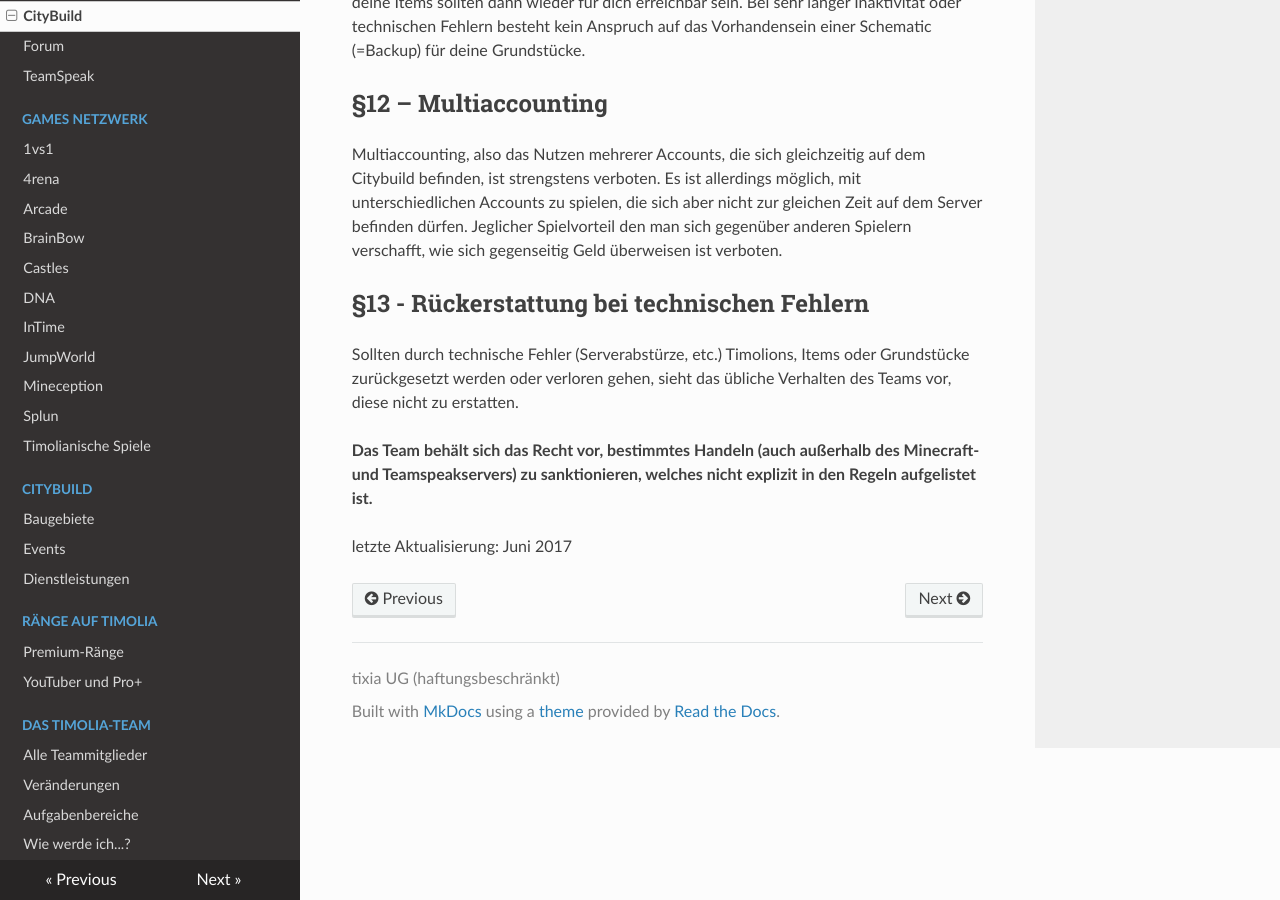
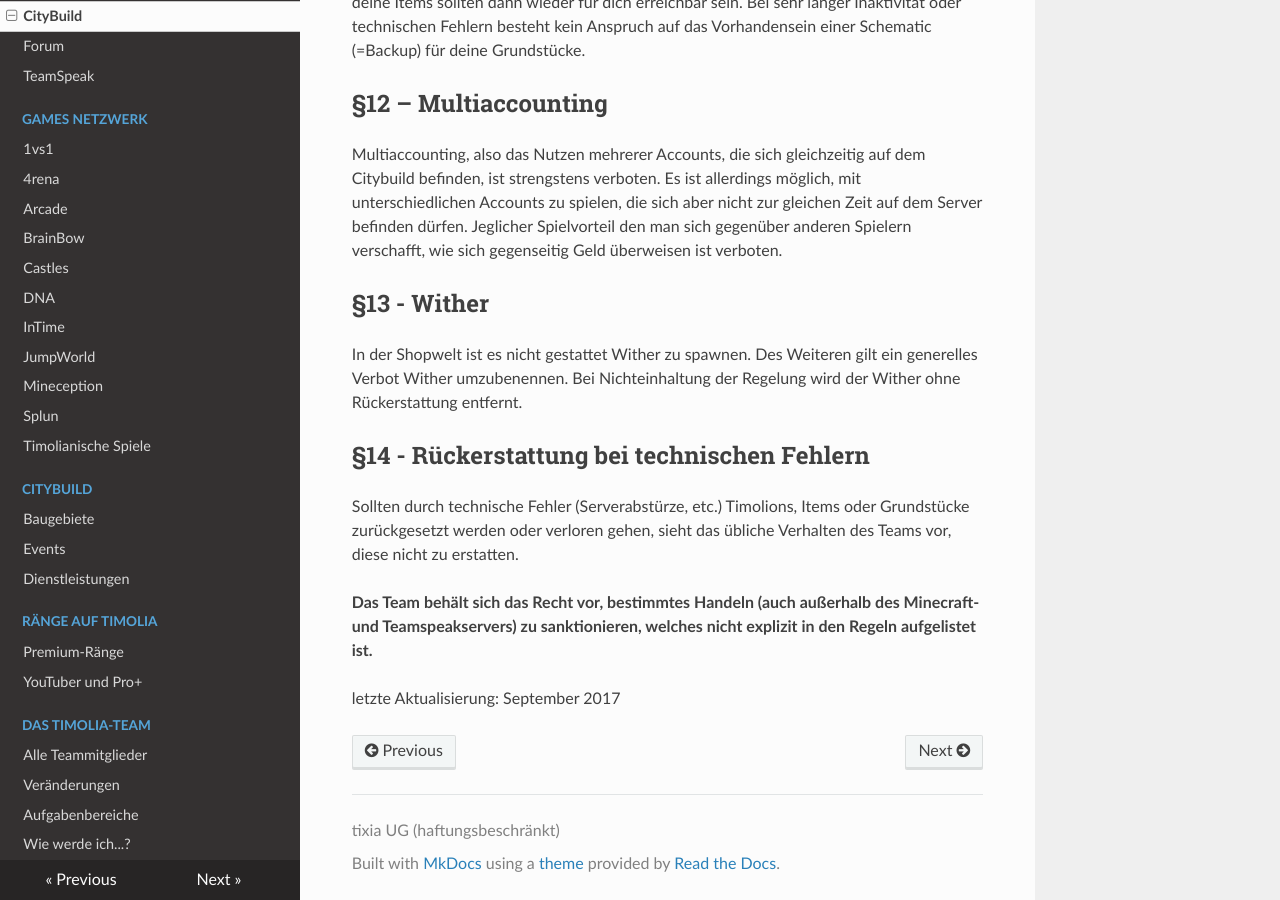
Before and after one commit to TimoliaDE/HowTo, an MkDocs documentation site: the page built from docs/rules/city.md, in a window 1280 px wide and 900 px high, scrolled down 2839 px. Built offline with MkDocs 1.6.1, drawn with Linux system fonts in a browser that asks for light colours; nearby versions of some CDN libraries; old or Windows-style settings are respelled for this version of MkDocs.

Commit message:
§13, §14

```diff
--- a/docs/rules/city.md
+++ b/docs/rules/city.md
@@ -70,10 +70,14 @@ Multiaccounting, also das Nutzen mehrerer Accounts, die sich gleichzeitig auf de
 Es ist allerdings möglich, mit unterschiedlichen Accounts zu spielen, die sich aber nicht zur gleichen Zeit auf dem Server befinden dürfen.
 Jeglicher Spielvorteil den man sich gegenüber anderen Spielern verschafft, wie sich gegenseitig Geld überweisen ist verboten.
 
-## §13 - Rückerstattung bei technischen Fehlern
+## §13 - Wither
+In der Shopwelt ist es nicht gestattet Wither zu spawnen. Des Weiteren gilt ein generelles Verbot Wither umzubenennen.
+Bei Nichteinhaltung der Regelung wird der Wither ohne Rückerstattung entfernt.
+
+## §14 - Rückerstattung bei technischen Fehlern
 Sollten durch technische Fehler (Serverabstürze, etc.) Timolions, Items oder Grundstücke zurückgesetzt werden oder verloren gehen, sieht das übliche Verhalten des Teams vor, diese nicht zu erstatten.
 
 
 <strong>Das Team behält sich das Recht vor, bestimmtes Handeln (auch außerhalb des Minecraft- und Teamspeakservers) zu sanktionieren, welches nicht explizit in den Regeln aufgelistet ist.</strong>
 
-letzte Aktualisierung: Juni 2017
+letzte Aktualisierung: September 2017
```
